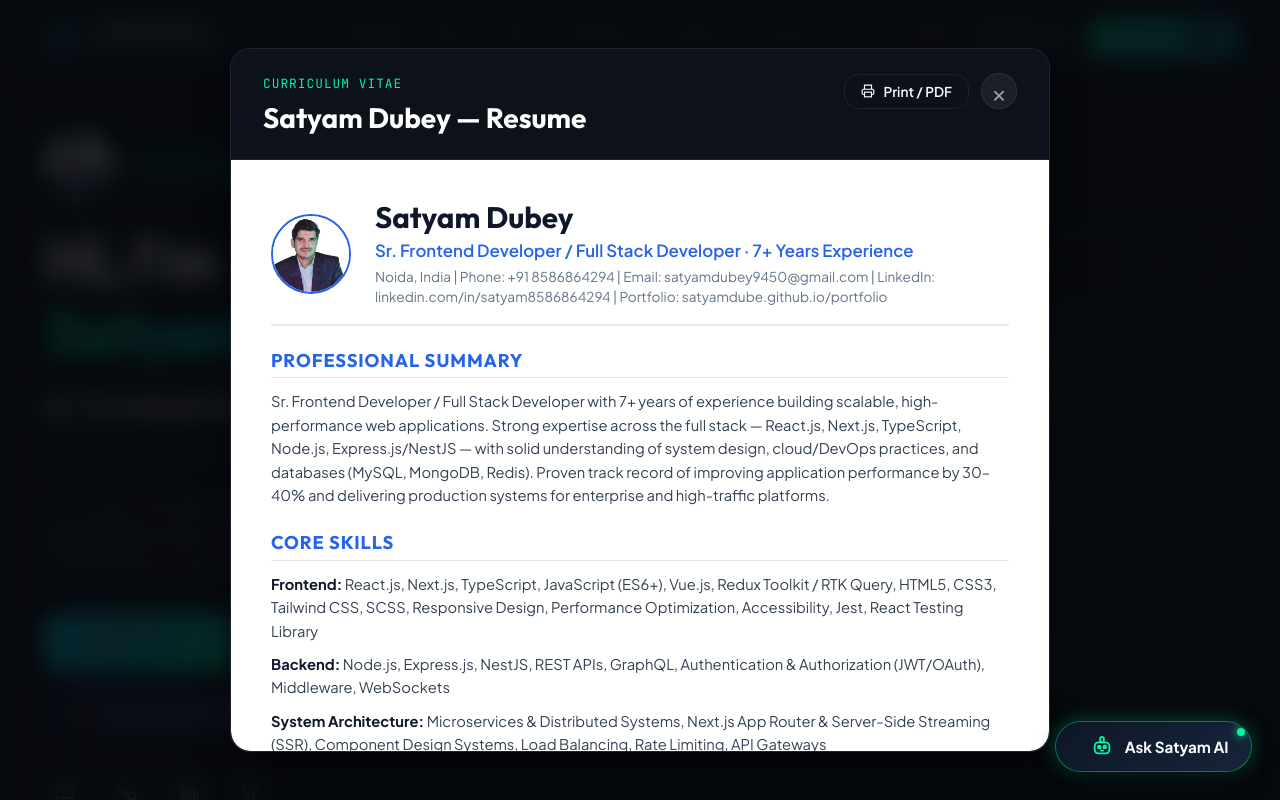
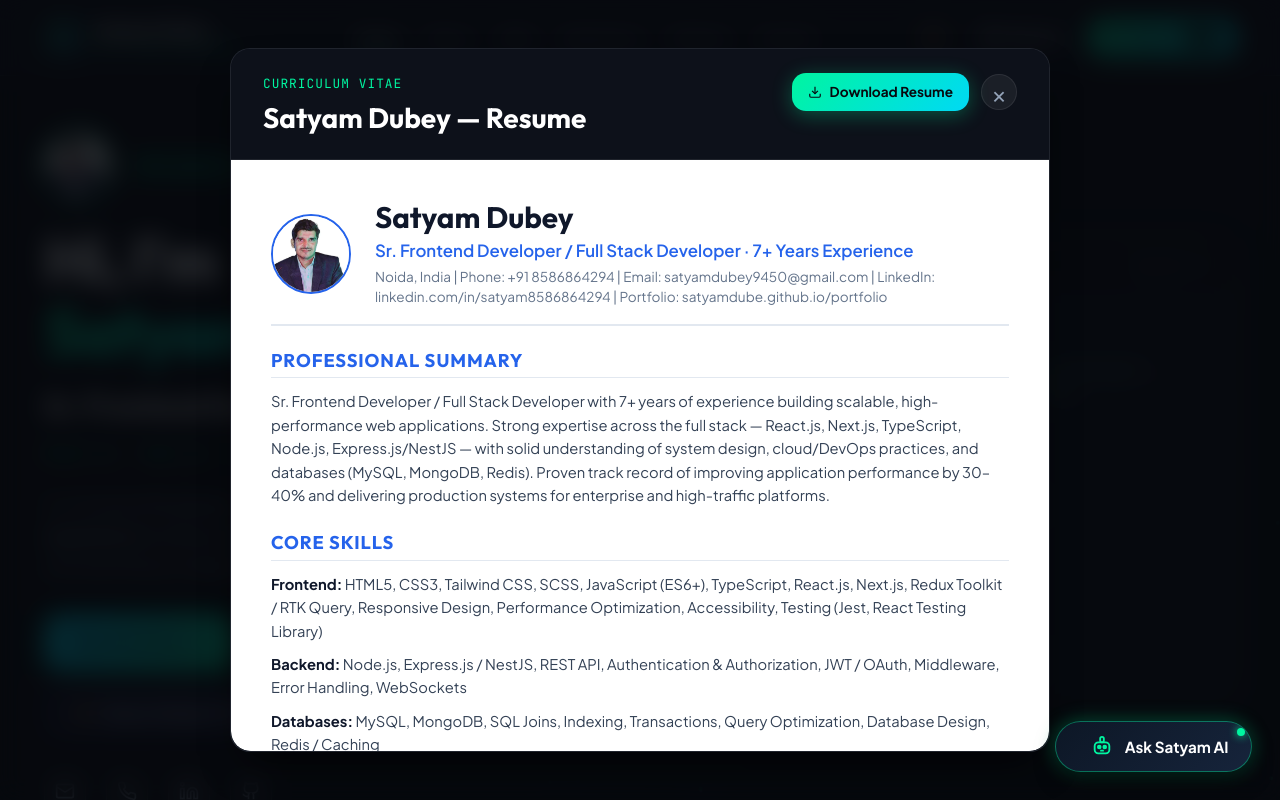
Before and after one commit to satyamdube/portfolio, a Next.js app: page / in a window 1280 px wide. Both pictures are taken after a click on the button "Resume". Shown: the top 800 px of the page. Built offline with nearby package versions, Linux system fonts and the light colour scheme.

Commit message:
update chat bot

```diff
--- a/components/ResumeModal.jsx
+++ b/components/ResumeModal.jsx
@@ -37,18 +37,27 @@ export default function ResumeModal({ isOpen, onClose }) {
             <h3 className="modal-title">Satyam Dubey — Resume</h3>
           </div>
           <div className="resume-modal-actions">
-            <button
-              id="print-resume-btn"
-              className="btn btn-outline btn-sm"
-              onClick={() => window.print()}
+            <a
+              id="download-resume-btn"
+              href="/Satyam_Dubey_Resume.pdf"
+              download="Satyam_Dubey_Resume.pdf"
+              className="btn btn-primary btn-sm btn-glow"
+              style={{
+                textDecoration: 'none',
+                display: 'inline-flex',
+                alignItems: 'center',
+                gap: '0.45rem',
+                cursor: 'pointer'
+              }}
+              title="Download Satyam Dubey Resume (PDF)"
             >
               <svg viewBox="0 0 24 24" fill="none" stroke="currentColor" strokeWidth="2" width="14" height="14">
-                <polyline points="6 9 6 2 18 2 18 9" />
-                <path d="M6 18H4a2 2 0 0 1-2-2v-5a2 2 0 0 1 2-2h16a2 2 0 0 1 2 2v5a2 2 0 0 1-2 2h-2" />
-                <rect x="6" y="14" width="12" height="8" />
+                <path d="M21 15v4a2 2 0 0 1-2 2H5a2 2 0 0 1-2-2v-4" />
+                <polyline points="7 10 12 15 17 10" />
+                <line x1="12" y1="15" x2="12" y2="3" />
               </svg>
-              <span>Print / PDF</span>
-            </button>
+              <span>Download Resume</span>
+            </a>
             <button className="modal-close" id="resume-close-btn" onClick={onClose} aria-label="Close modal">
               ×
             </button>
@@ -115,22 +124,25 @@ export default function ResumeModal({ isOpen, onClose }) {
 
             <h2>Core Skills</h2>
             <p>
-              <strong>Frontend:</strong> React.js, Next.js, TypeScript, JavaScript (ES6+), Vue.js, Redux Toolkit / RTK Query, HTML5, CSS3, Tailwind CSS, SCSS, Responsive Design, Performance Optimization, Accessibility, Jest, React Testing Library
+              <strong>Frontend:</strong> HTML5, CSS3, Tailwind CSS, SCSS, JavaScript (ES6+), TypeScript, React.js, Next.js, Redux Toolkit / RTK Query, Responsive Design, Performance Optimization, Accessibility, Testing (Jest, React Testing Library)
             </p>
             <p>
-              <strong>Backend:</strong> Node.js, Express.js, NestJS, REST APIs, GraphQL, Authentication &amp; Authorization (JWT/OAuth), Middleware, WebSockets
+              <strong>Backend:</strong> Node.js, Express.js / NestJS, REST API, Authentication &amp; Authorization, JWT / OAuth, Middleware, Error Handling, WebSockets
             </p>
             <p>
-              <strong>System Architecture:</strong> Microservices &amp; Distributed Systems, Next.js App Router &amp; Server-Side Streaming (SSR), Component Design Systems, Load Balancing, Rate Limiting, API Gateways
+              <strong>Databases:</strong> MySQL, MongoDB, SQL Joins, Indexing, Transactions, Query Optimization, Database Design, Redis / Caching
             </p>
             <p>
-              <strong>Databases:</strong> MySQL, MongoDB, Redis (Caching &amp; Rate Limiting), SQL Indexing, Query Optimization
+              <strong>System Design:</strong> API Architecture, Microservices Basics, Load Balancing, Message Queues, Scalability, Database Scaling, Security, Rate Limiting
             </p>
             <p>
-              <strong>System Design &amp; DevOps:</strong> API Architecture, Microservices Basics, Load Balancing, Docker, Git/GitHub CI/CD, Azure/AWS Basics, Nginx, Linux
+              <strong>DevOps &amp; Tools:</strong> Docker, Git / GitHub, CI/CD, Azure / AWS, Linux Basics, Nginx, Environment &amp; Config Management, Monitoring &amp; Logging, Cross-browser Compatibility, CMS, PDF Handling, Webpack, NPM
             </p>
             <p>
-              <strong>E-Commerce Fundamentals:</strong> Core Web Vitals (30-40% boost), SEO, Conversion Optimization, GA4/GTM Analytics
+              <strong>Shopify Development:</strong> Shopify Liquid (Themes, Sections, Snippets, Metafields, JSON Templates, Online Store 2.0), Shopify Admin &amp; Storefront GraphQL API, Hydrogen + Remix/React Router (Headless Commerce, Custom Storefronts), Shopify App Development (Shopify CLI, App Bridge, Polaris, Webhooks, OAuth), Shopify Functions (Custom Discounts, Shipping/Payment &amp; Checkout Logic), Checkout Extensions, Shopify Plus (Enterprise, B2B, Advanced Checkout, Automation)
+            </p>
+            <p>
+              <strong>E-commerce Fundamentals:</strong> SEO, Core Web Vitals, Conversion Optimization, GA4 / GTM Analytics, Payment &amp; Third-Party Integrations
             </p>
 
             <h2>Professional Experience</h2>
--- a/src/styles/contact.css
+++ b/src/styles/contact.css
@@ -172,6 +172,17 @@
   flex-shrink: 0;
 }
 
+@media (max-width: 540px) {
+  .resume-card .modal-header {
+    flex-wrap: wrap;
+    gap: 0.75rem;
+  }
+  .resume-card .resume-modal-actions {
+    width: 100%;
+    justify-content: space-between;
+  }
+}
+
 .resume-preview-body {
   background: #ffffff;
   color: #1e293b;
```
Also changed, not shown: 2 other files (tests, documents, lock files or other folders).
